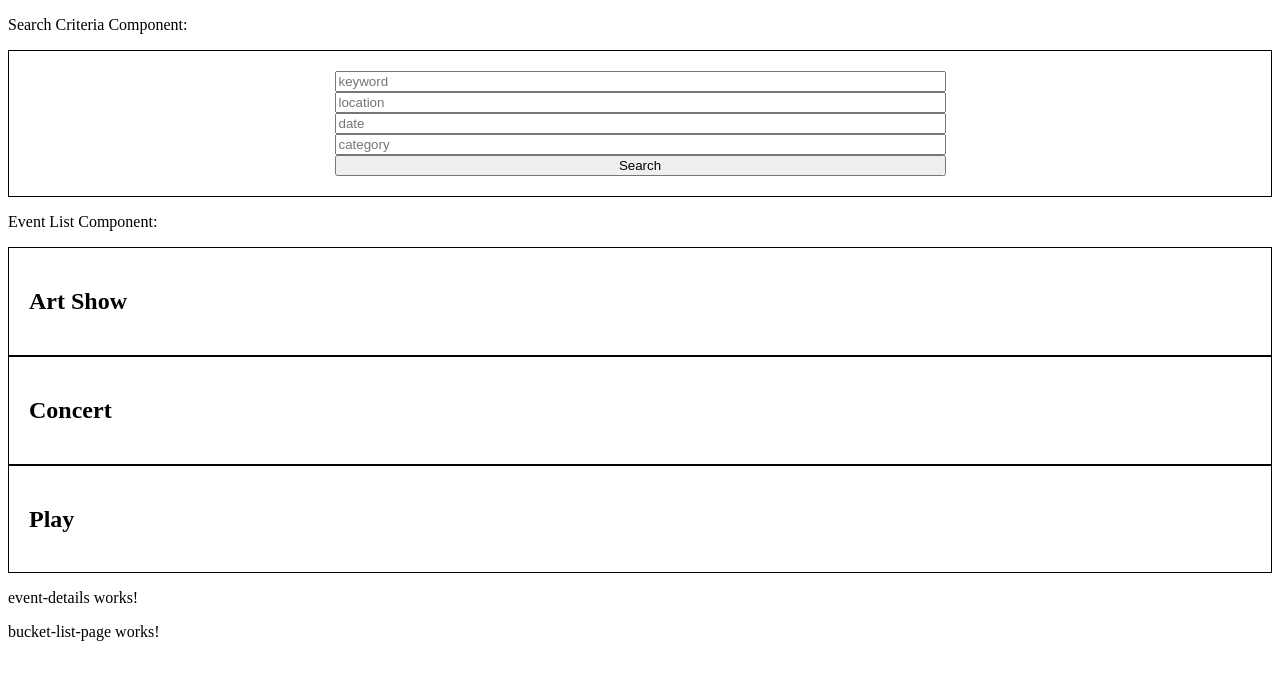
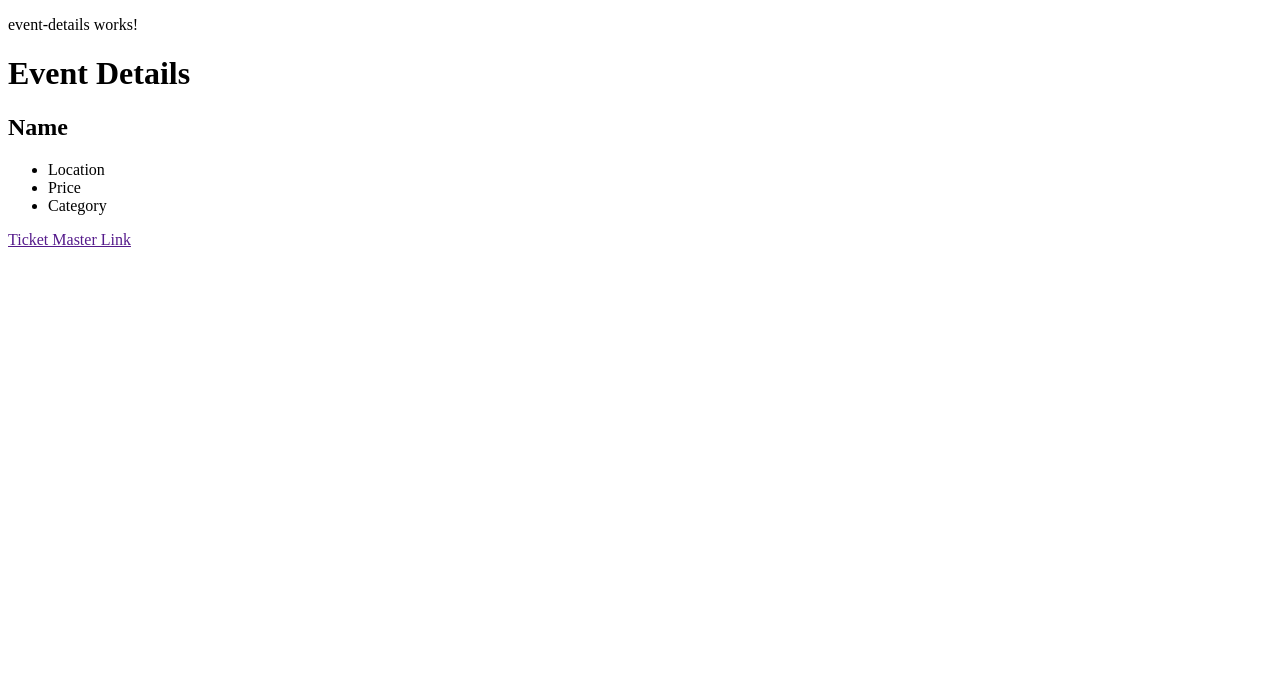
Before and after one commit to bailandocubita/re-Gather, an Angular app: page / in a window 1280 px wide. Shown: the top 680 px of the page. Built offline with nearby package versions, Linux system fonts and the light colour scheme.

Commit message:
pulling changes

```diff
--- a/src/app/app.component.html
+++ b/src/app/app.component.html
@@ -1,6 +1,6 @@
-<app-search-criteria></app-search-criteria>
-<app-event-list></app-event-list>
+<!-- <app-search-criteria></app-search-criteria> -->
+<!-- <app-event-list></app-event-list> -->
 <app-event-details></app-event-details>
-<app-bucket-list-page></app-bucket-list-page>
+<!-- <app-bucket-list-page></app-bucket-list-page> -->
 
 <router-outlet></router-outlet>
--- a/src/app/event-details/event-details.component.html
+++ b/src/app/event-details/event-details.component.html
@@ -1 +1,13 @@
 <p>event-details works!</p>
+<h1>Event Details</h1>
+<h2>Name</h2>
+<div class='picture'></div>
+<div class='list'>
+    <ul>
+        <li>Location</li>
+        <li>Price</li>
+        <li>Category</li>
+    </ul>
+</div>
+<div class='details'></div>
+<a href="">Ticket Master Link</a>
```
